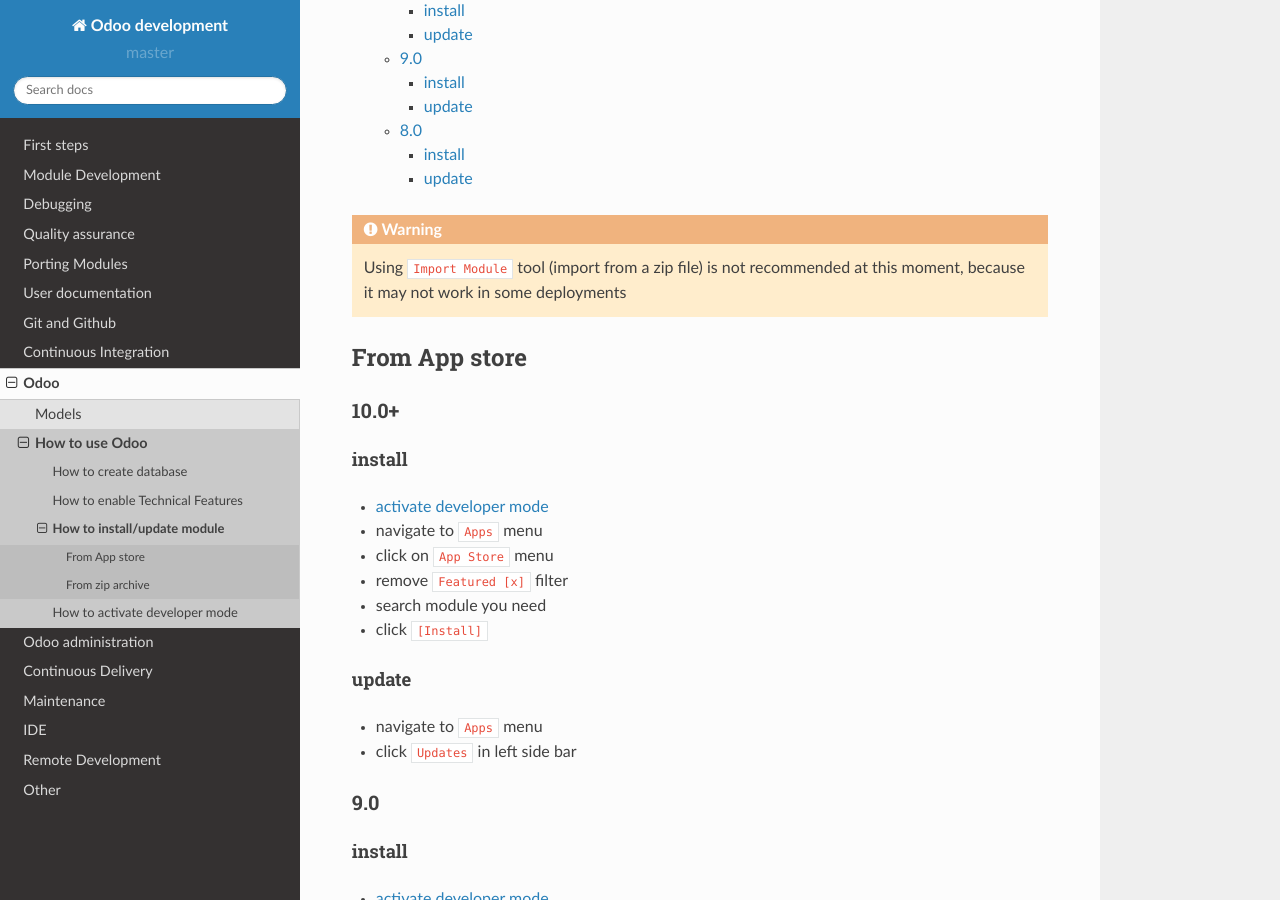
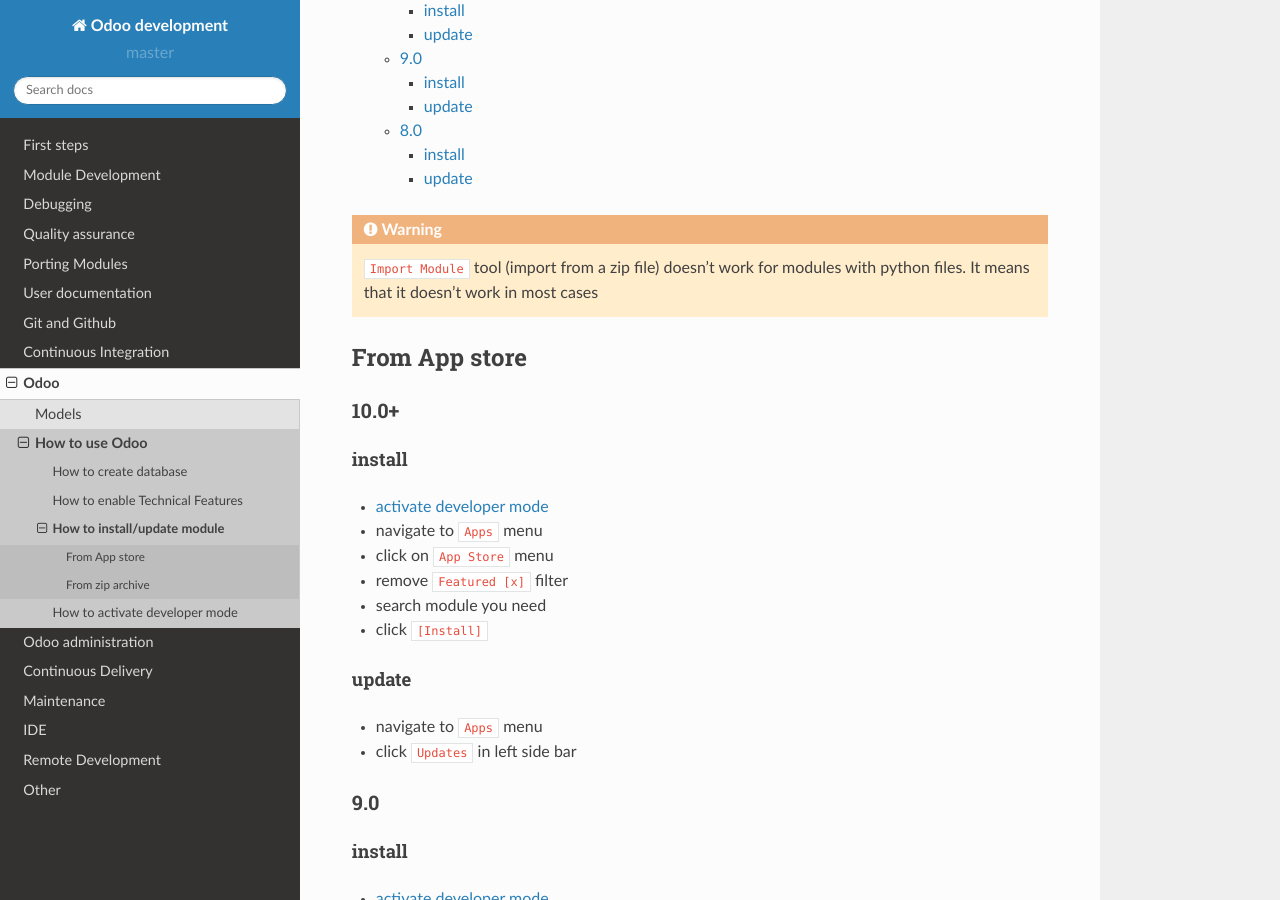
Before and after one commit to itpp-labs/odoo-development, a Sphinx documentation site: the page built from docs/odoo/usage/install-module.rst, in a window 1280 px wide and 900 px high, scrolled down 497 px. Built offline with Sphinx 7.4.7 and the Read the Docs theme 2.0.0, drawn with Linux system fonts in a browser that asks for light colours.

Commit message:
[DOC] clarify when Import Module doesn't work

```diff
--- a/docs/odoo/usage/install-module.rst
+++ b/docs/odoo/usage/install-module.rst
@@ -7,7 +7,7 @@
 .. contents::
    :local:
 
-.. warning:: Using ``Import Module`` tool (import from a zip  file) is not recommended at this moment, because it may not work in some deployments
+.. warning:: ``Import Module`` tool (import from a zip  file) doesn't work for modules with python files. It means that it doesn't work in most cases
 
 From App store
 ==============
```
